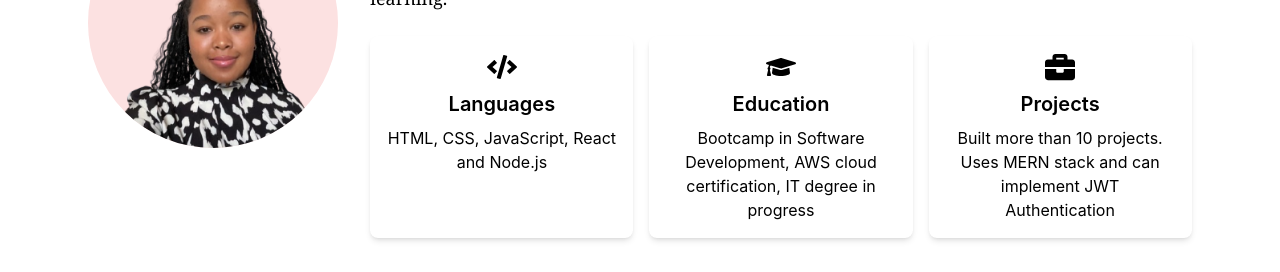
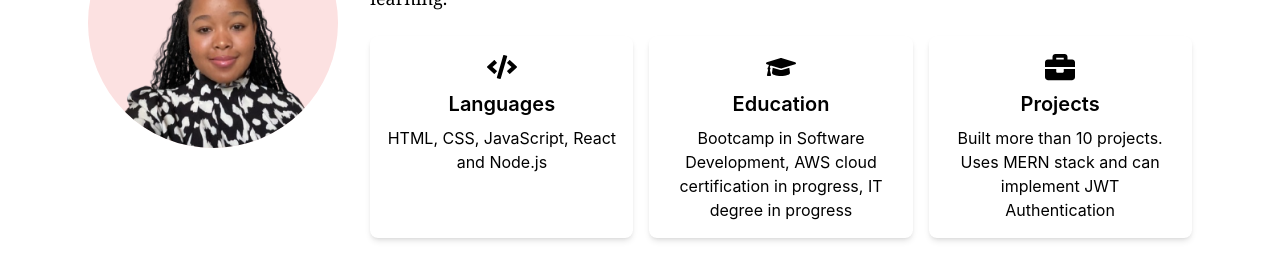
Before and after one commit to YolandaMejane1/My-Portfolio, a React (Create React App) app: page / in a window 1280 px wide. Shown: the part 1040-1312 px from the top of the page. Built offline with nearby package versions, Linux system fonts and the light colour scheme.

Commit message:
Updated details

```diff
--- a/src/components/AboutMe.jsx
+++ b/src/components/AboutMe.jsx
@@ -86,7 +86,7 @@ function AboutMe({ darkMode }) {
           >
             <FaGraduationCap className="text-3xl mb-2 mx-auto" />
             <h3 className="text-xl font-semibold mb-2">Education</h3>
-            <p>Bootcamp in Software Development, AWS cloud certification, IT degree in progress</p>
+            <p>Bootcamp in Software Development, AWS cloud certification in progress, IT degree in progress</p>
           </div>
           <div
             className={`p-4 rounded-lg shadow-md text-center transform transition duration-700 ${
```
